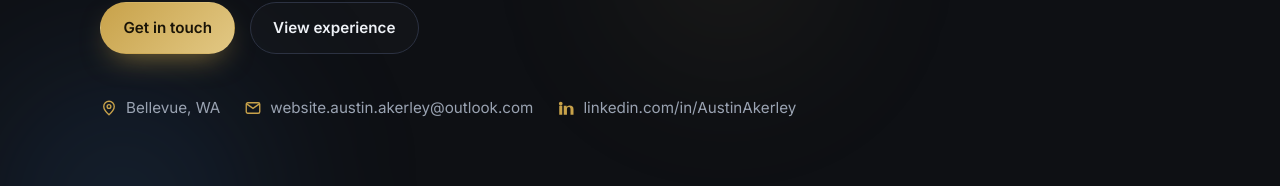
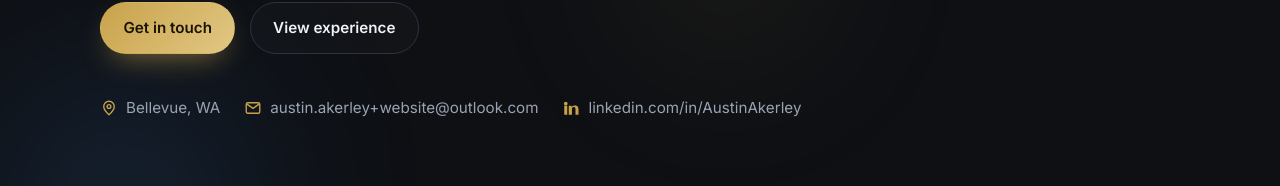
Before and after one commit to AustinJAkerley/AustinAkerley, a React (Vite) app: page / in a window 1280 px wide. Shown: the part 508-694 px from the top of the page. Built offline with nearby package versions, Linux system fonts and the light colour scheme.

Commit message:
Use plus-suffix email address (austin.akerley+website@outlook.com)

```diff
--- a/src/data/resume.ts
+++ b/src/data/resume.ts
@@ -20,7 +20,7 @@ export const profile = {
   name: "Austin Akerley",
   title: "Senior Software Engineer",
   location: "Bellevue, WA",
-  email: "website.austin.akerley@outlook.com",
+  email: "austin.akerley+website@outlook.com",
   linkedin: "https://linkedin.com/in/AustinAkerley",
   linkedinLabel: "linkedin.com/in/AustinAkerley",
   tagline:
```
